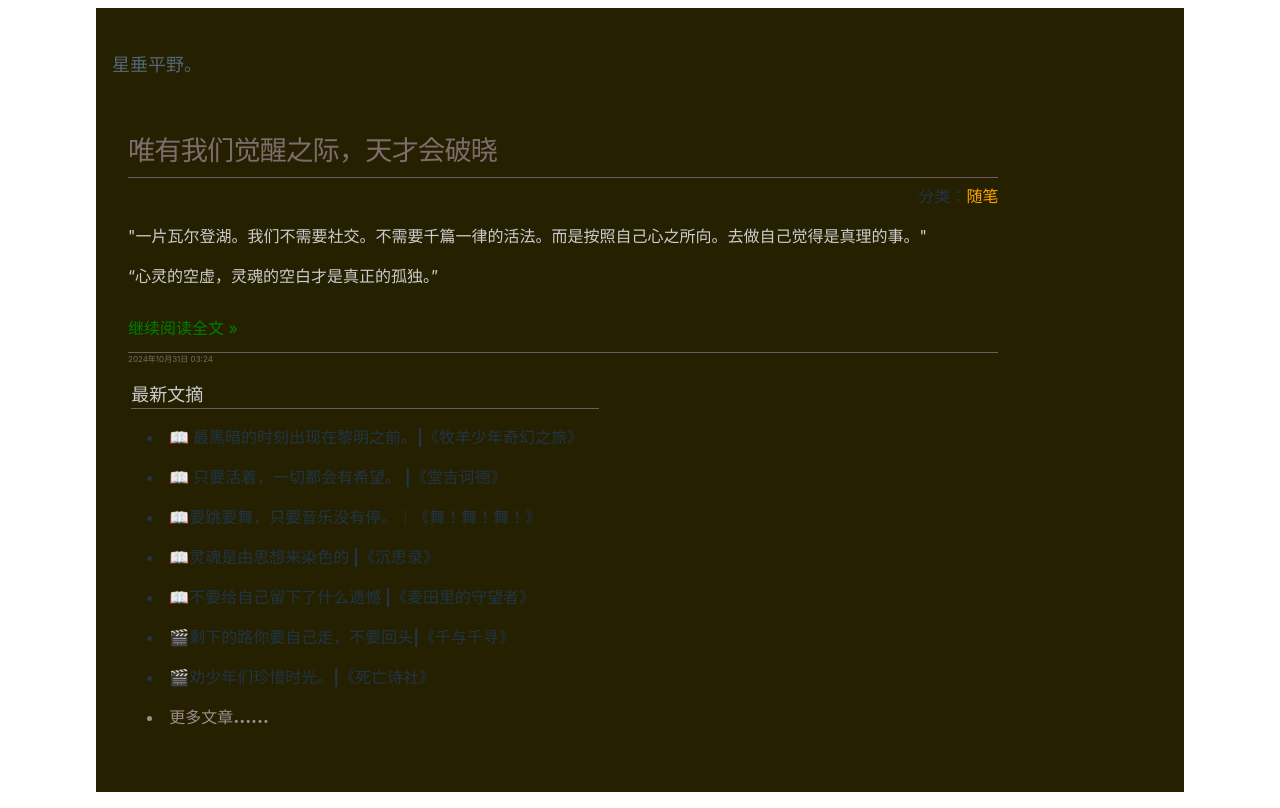
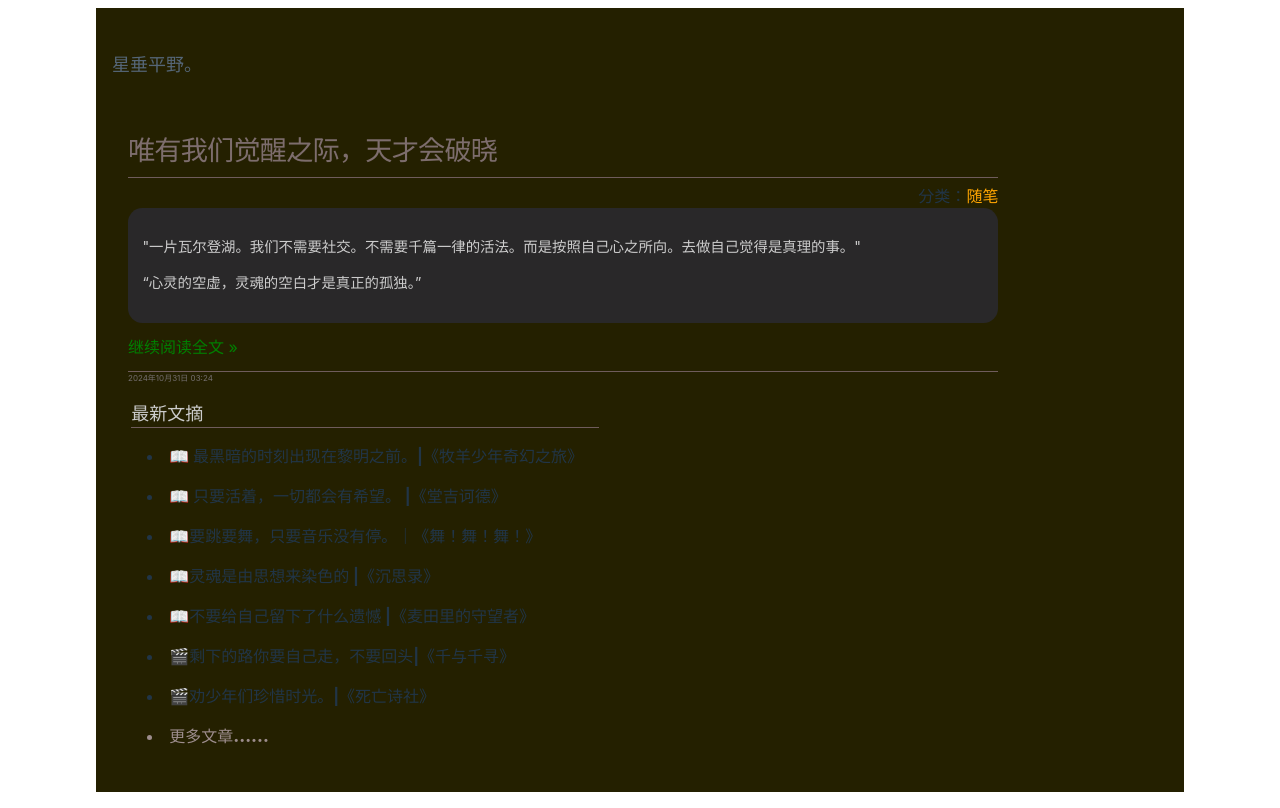
Before and after one commit to glownight/stars-client, a Vue app: page /#/ in a window 1280 px wide. Built offline with nearby package versions, Linux system fonts and the light colour scheme.

Commit message:
fix：更新首页内容背景色

```diff
--- a/src/views/home/index.vue
+++ b/src/views/home/index.vue
@@ -123,6 +123,10 @@ getRoomList();
     min-height: 50px;
     // max-height: 300px;
     color: #ccc;
+    background-color: #292829;
+    border-radius: 1em;
+    padding: 1em;
+    font-size: 0.9em;
   }
   .more-read {
     display: flex;
```
